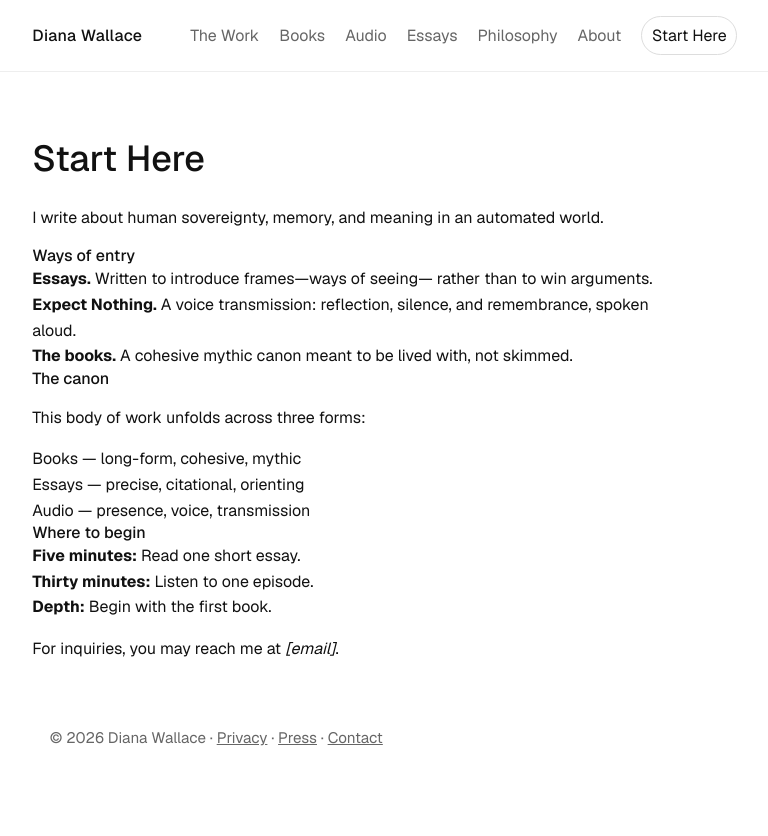
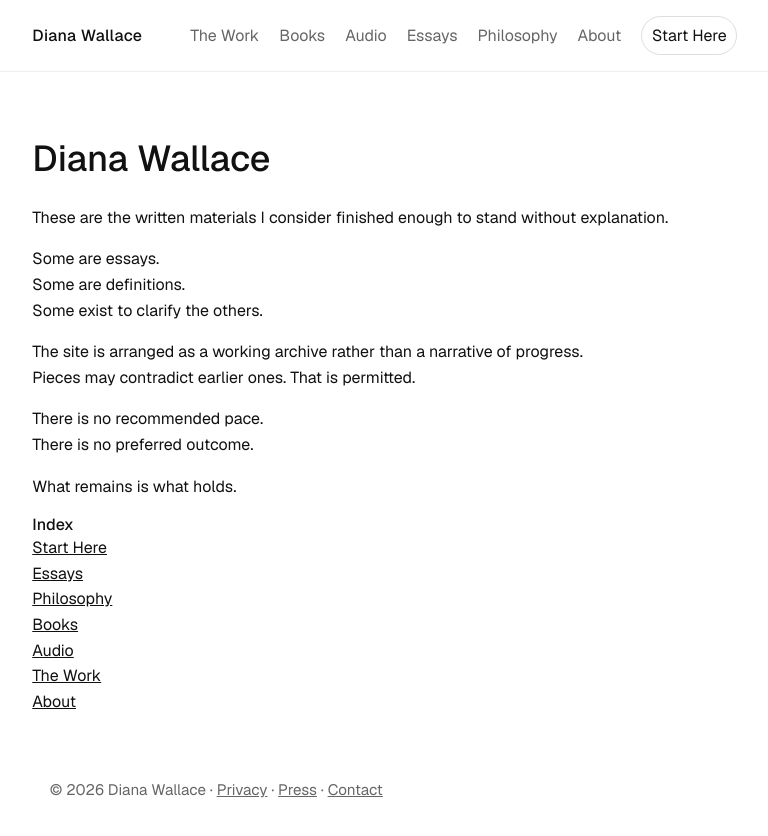
Before and after one commit to triplegoddessdiana/dianawallace.org, a Next.js app: page /start in a window 1280 px wide. Shown: the top 836 px of the page, without its empty margins (283-1051 px from the left). Before the commit the page ends 800 px from the top, so only its background shows below. Built offline with nearby package versions, Linux system fonts and the light colour scheme.

Commit message:
Refine audio and start pages

```diff
--- a/app/audio/page.tsx
+++ b/app/audio/page.tsx
@@ -19,12 +19,12 @@ export default function AudioPage() {
       <h2>Listen</h2>
       <ul>
         <li>
-          <a href="https://open.spotify.com/" target="_blank" rel="noreferrer">
+          <a href="https://open.spotify.com/show/22TxQiPHN1gAjE4ovhQjbk?si=60beb7a5f2b14ee7" target="_blank" rel="noreferrer">
             Spotify
           </a>
         </li>
         <li>
-          <a href="https://podcasts.apple.com/" target="_blank" rel="noreferrer">
+          <a href="https://podcasts.apple.com/us/podcast/expect-nothing/id1853438881" target="_blank" rel="noreferrer">
             Apple Podcasts
           </a>
         </li>
--- a/app/start/page.tsx
+++ b/app/start/page.tsx
@@ -1,63 +1,65 @@
+import Link from "next/link";
+
 export const metadata = {
-  title: "Start Here",
-  description:
-    "An orientation to the work of Diana Wallace: essays, books, and audio on sovereignty, memory, and meaning.",
+  title: "Diana Wallace",
 };
 
-export default function StartHerePage() {
+export default function HomePage() {
   return (
-    <>
-      <h1>Start Here</h1>
+    <main>
+      <h1>Diana Wallace</h1>
 
       <p>
-        I write about human sovereignty, memory, and meaning in an automated
-        world.
+        These are the written materials I consider finished enough to stand without
+        explanation.
       </p>
 
-      <h2>Ways of entry</h2>
+      <p>
+        Some are essays.
+        <br />
+        Some are definitions.
+        <br />
+        Some exist to clarify the others.
+      </p>
 
+      <p>
+        The site is arranged as a working archive rather than a narrative of progress.
+        <br />
+        Pieces may contradict earlier ones. That is permitted.
+      </p>
+
+      <p>
+        There is no recommended pace.
+        <br />
+        There is no preferred outcome.
+      </p>
+
+      <p>What remains is what holds.</p>
+
+      <h2>Index</h2>
       <ul>
         <li>
-          <strong>Essays.</strong> Written to introduce frames—ways of seeing—
-          rather than to win arguments.
+          <Link href="/start">Start Here</Link>
         </li>
         <li>
-          <strong>Expect Nothing.</strong> A voice transmission: reflection,
-          silence, and remembrance, spoken aloud.
+          <Link href="/essays">Essays</Link>
         </li>
         <li>
-          <strong>The books.</strong> A cohesive mythic canon meant to be lived
-          with, not skimmed.
+          <Link href="/philosophy">Philosophy</Link>
+        </li>
+        <li>
+          <Link href="/books">Books</Link>
+        </li>
+        <li>
+          <Link href="/audio">Audio</Link>
+        </li>
+        <li>
+          <Link href="/work">The Work</Link>
+        </li>
+        <li>
+          <Link href="/about">About</Link>
         </li>
       </ul>
-
-      <h2>The canon</h2>
-
-      <p>This body of work unfolds across three forms:</p>
-
-      <ul>
-        <li>Books — long-form, cohesive, mythic</li>
-        <li>Essays — precise, citational, orienting</li>
-        <li>Audio — presence, voice, transmission</li>
-      </ul>
-
-      <h2>Where to begin</h2>
-
-      <ul>
-        <li>
-          <strong>Five minutes:</strong> Read one short essay.
-        </li>
-        <li>
-          <strong>Thirty minutes:</strong> Listen to one episode.
-        </li>
-        <li>
-          <strong>Depth:</strong> Begin with the first book.
-        </li>
-      </ul>
-
-      <p>
-        For inquiries, you may reach me at <em>[email]</em>.
-      </p>
-    </>
+    </main>
   );
 }
```
